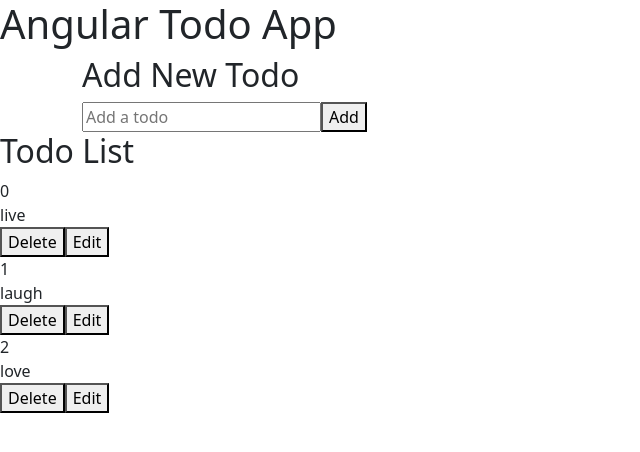
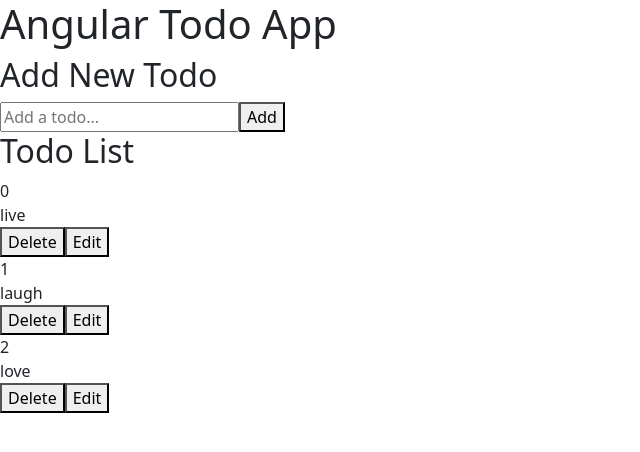
Before and after one commit to irek02/angular-todo-2, an Angular app: page / in a window 1280 px wide. Shown: the top 452 px of the page, without its empty margins (0-640 px from the left). Built offline with nearby package versions, Linux system fonts and the light colour scheme.

Commit message:
make add todo functional again

```diff
--- a/src/app/app.component.html
+++ b/src/app/app.component.html
@@ -4,18 +4,19 @@
 </div>
 
 <!-- Todos input -->
-<div class="container">
 <div class="add-todo">
     <form>
         <h2>Add New Todo</h2>
         <input
-                #newItem
             type="text"
-                placeholder="Add a todo">
+            name="inputTodo"
+            placeholder="Add a todo..."
+            class="todo-input"
+            [(ngModel)]="inputTodo">
         <button type="button" (click)="addTodo()">Add</button>
     </form>
 </div>
-</div>
+
 
 <!-- List of todos -->
 <div class="todo-list">
--- a/src/app/app.component.ts
+++ b/src/app/app.component.ts
@@ -18,6 +18,8 @@ export class AppComponent {
   // This show ups with string interpolation in the template
   title = 'Angular Todo App';
 
+  inputTodo: string = '';
+
   // Array contains the todo items
   allTodoItems = [
    'live',
@@ -27,7 +29,7 @@ export class AppComponent {
 
   // Adds todo with Add button
   addTodo() {
-    this.allTodoItems.unshift();
+    this.allTodoItems.unshift(this.inputTodo);
   }
 
   // Deletes last todo
--- a/src/app/app.module.ts
+++ b/src/app/app.module.ts
@@ -1,4 +1,5 @@
 import { NgModule } from '@angular/core';
+import { FormsModule } from '@angular/forms';
 import { BrowserModule } from '@angular/platform-browser';
 
 import { AppRoutingModule } from './app-routing.module';
@@ -10,7 +11,8 @@ import { AppComponent } from './app.component';
   ],
   imports: [
     BrowserModule,
-    AppRoutingModule
+    AppRoutingModule,
+    FormsModule
   ],
   providers: [],
   bootstrap: [AppComponent]
```
Lines whose indentation alone changed are shown as unchanged.
